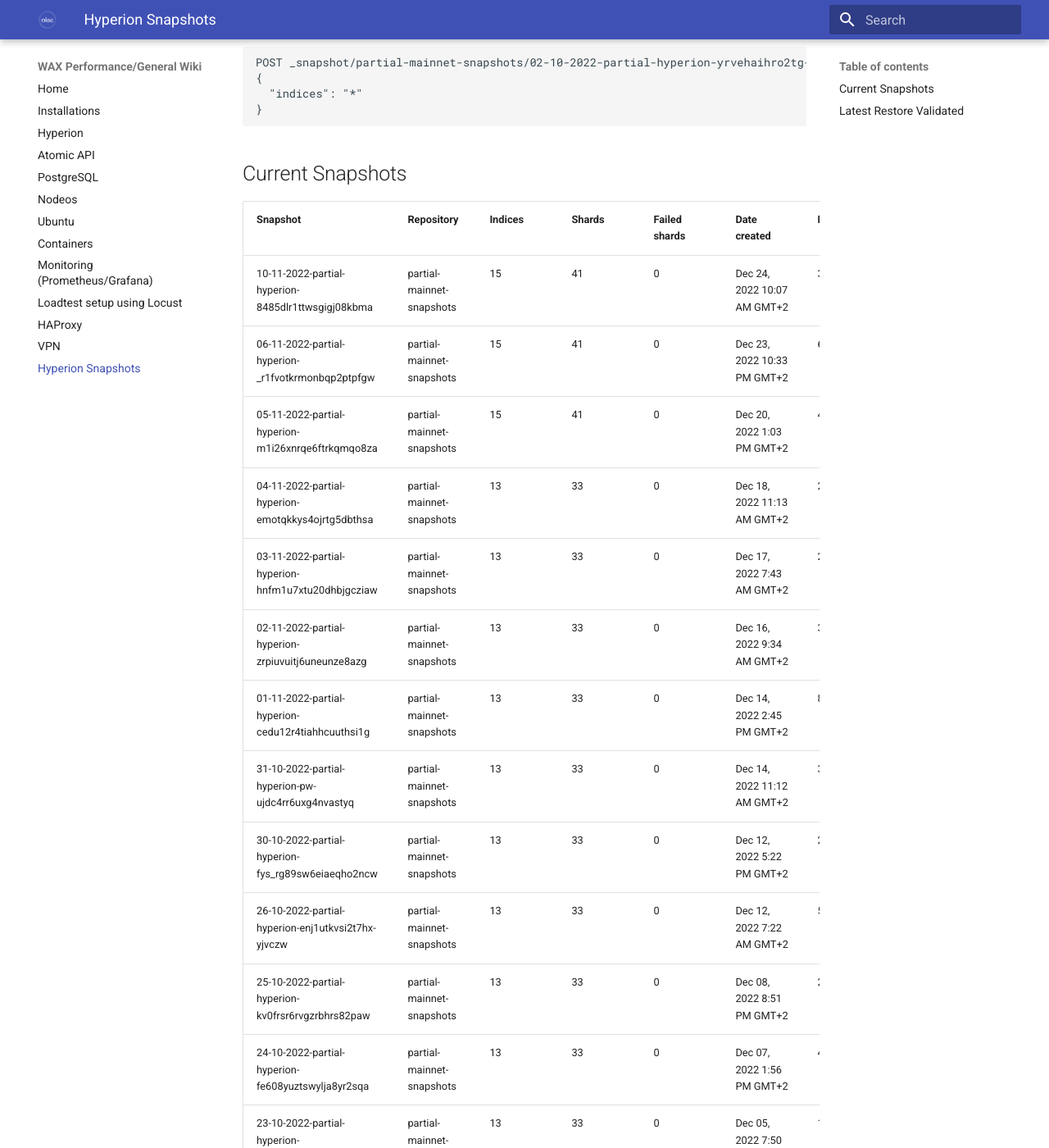
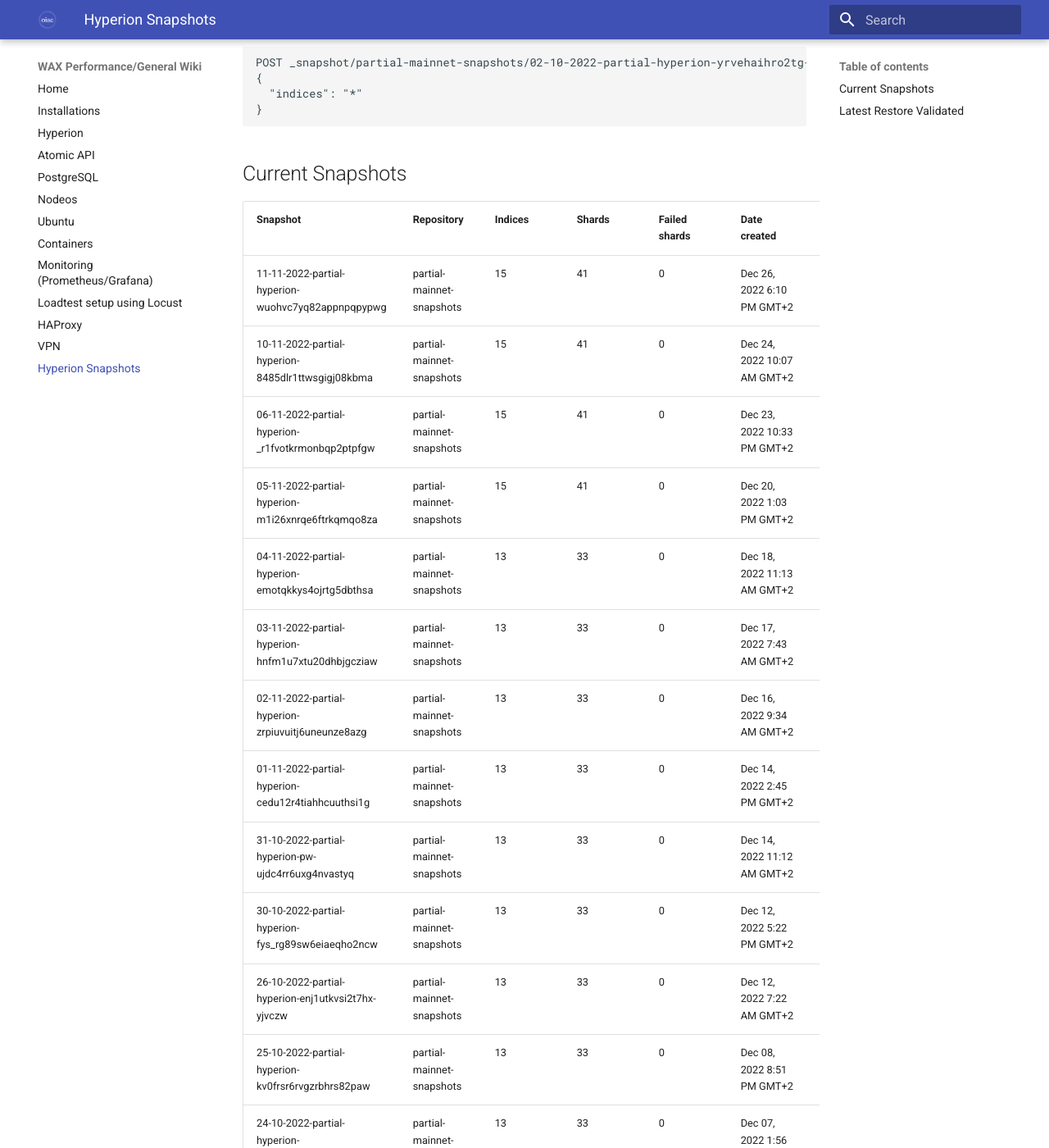
Before and after one commit to oneinacillian/wiki, an MkDocs documentation site: the page built from docs/snapshots.md, in a window 1280 px wide and 1400 px high, scrolled down 1956 px. Shown: the whole window at 82% size. Built offline with MkDocs 1.6.1 and Material for MkDocs 9.7.7, drawn with Linux system fonts in a browser that asks for light colours; some of the changed text lies outside the part shown.

Commit message:
added snapshot for 11/11, partial for hyperion history

```diff
--- a/docs/snapshots.md
+++ b/docs/snapshots.md
@@ -60,6 +60,7 @@
 
 | Snapshot                                           | Repository                | Indices | Shards | Failed shards | Date created                | Duration |
 |----------------------------------------------------|---------------------------|---------|--------|---------------|-----------------------------|----------|
+| 11-11-2022-partial-hyperion-wuohvc7yq82appnpqpypwg | partial-mainnet-snapshots | 15      | 41     | 0             | Dec 26, 2022 6:10 PM GMT+2  | 48s      |
 | 10-11-2022-partial-hyperion-8485dlr1ttwsgigj08kbma | partial-mainnet-snapshots | 15      | 41     | 0             | Dec 24, 2022 10:07 AM GMT+2 | 30s      |
 | 06-11-2022-partial-hyperion-_r1fvotkrmonbqp2ptpfgw | partial-mainnet-snapshots | 15      | 41     | 0             | Dec 23, 2022 10:33 PM GMT+2 | 65s      |
 | 05-11-2022-partial-hyperion-m1i26xnrqe6ftrkqmqo8za | partial-mainnet-snapshots | 15      | 41     | 0             | Dec 20, 2022 1:03 PM GMT+2  | 42s      |
```
